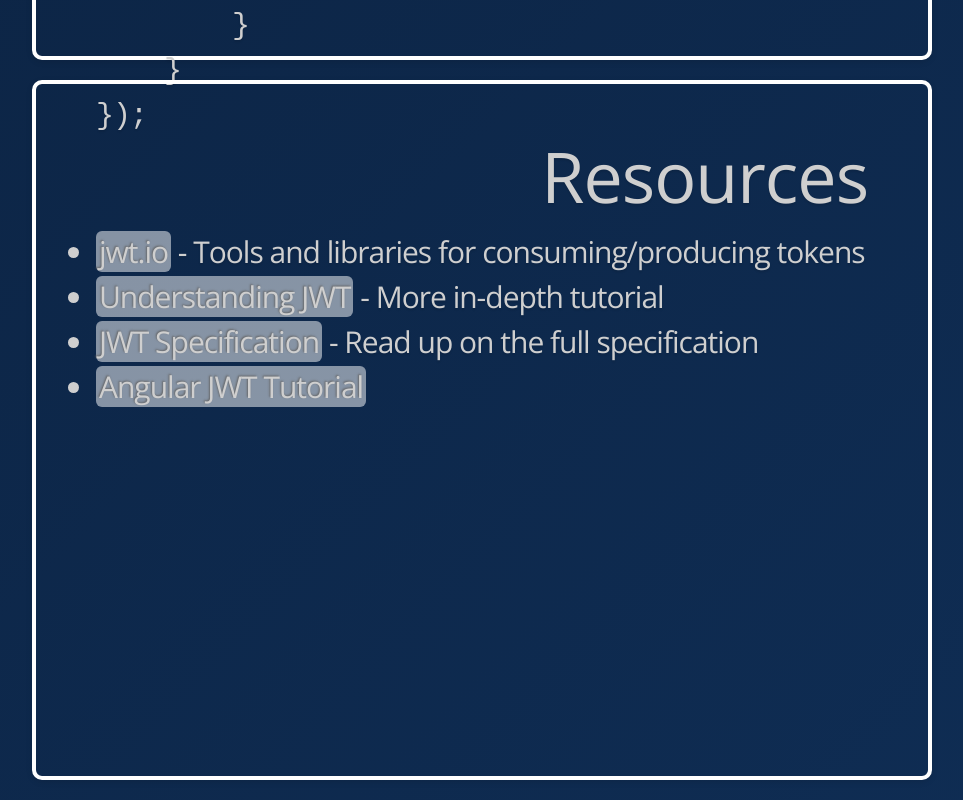
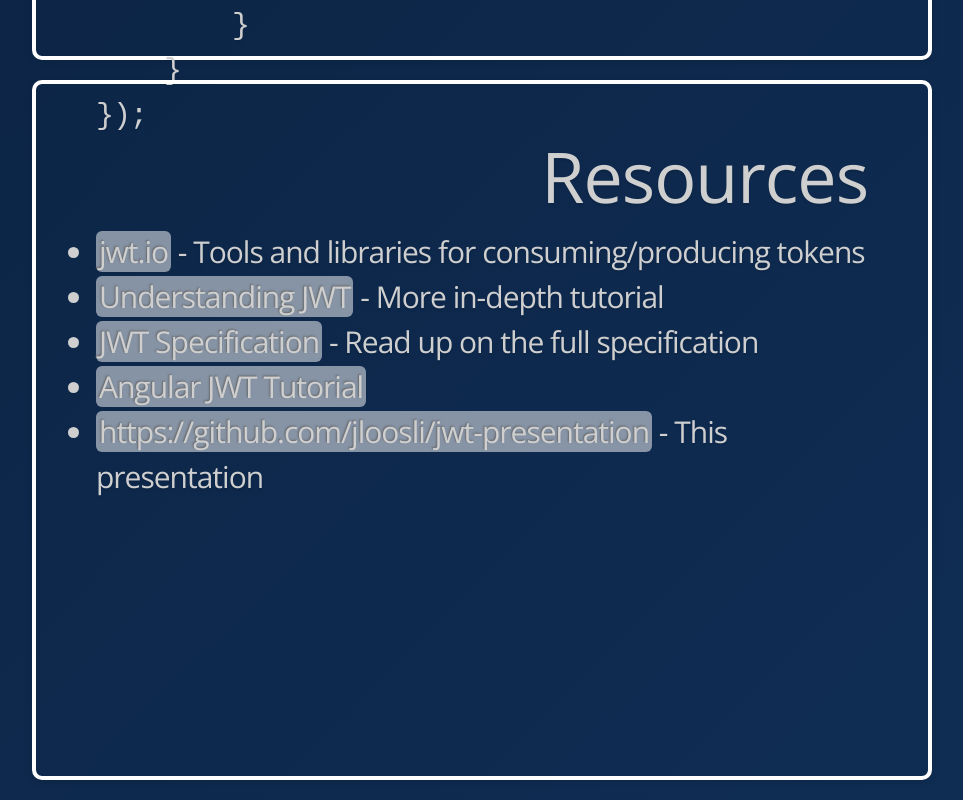
Before and after one commit to jloosli/jwt-presentation, a website: page index.html in a window 1280 px wide. Shown: the part 7738-8538 px from the top of the page, without its empty margins (158-1121 px from the left). Drawn offline with nearby package versions, Linux system fonts and the light colour scheme.

```diff
--- a/index.html
+++ b/index.html
@@ -202,6 +202,8 @@
                 <li><a href="http://self-issued.info/docs/draft-ietf-oauth-json-web-token.html">JWT Specification</a> -
                 Read up on the full specification</li>
                 <li><a href="https://thinkster.io/angularjs-jwt-auth">Angular JWT Tutorial</a></li>
+                <li><a href="https://github.com/jloosli/jwt-presentation">https://github.com/jloosli/jwt-presentation</a> -
+                This presentation</li>
             </ul>
         </section>
     </div>
```
Also changed, not shown: images/canvas-orange.jpg (deleted), images/cookie-clip-art-cookie-md.png (deleted), images/cookie_head.svg (deleted), images/science.png (deleted).
